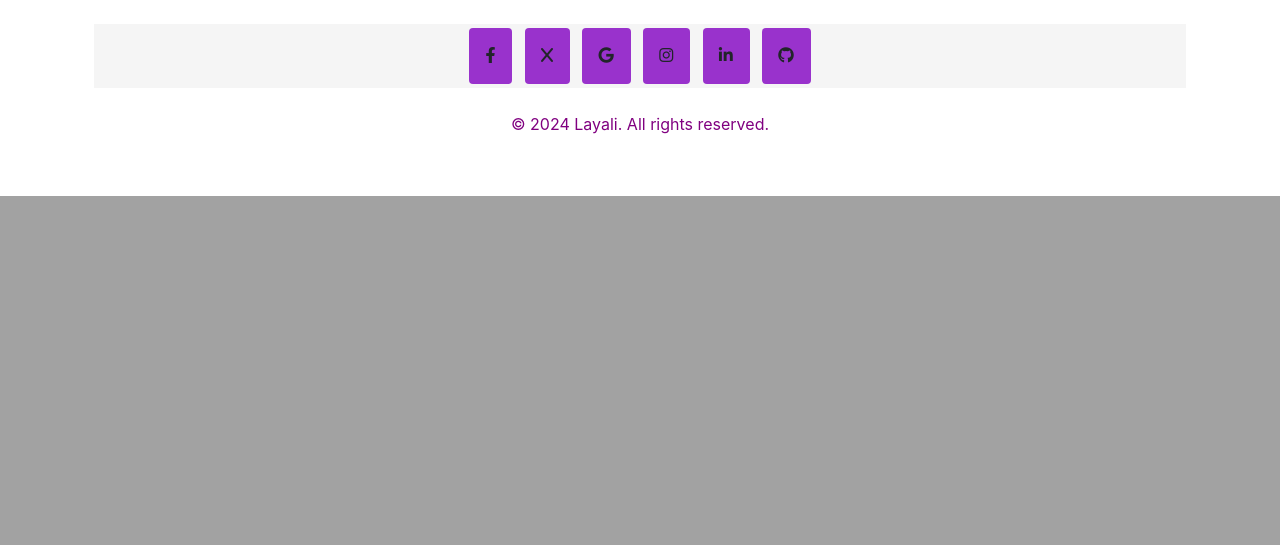
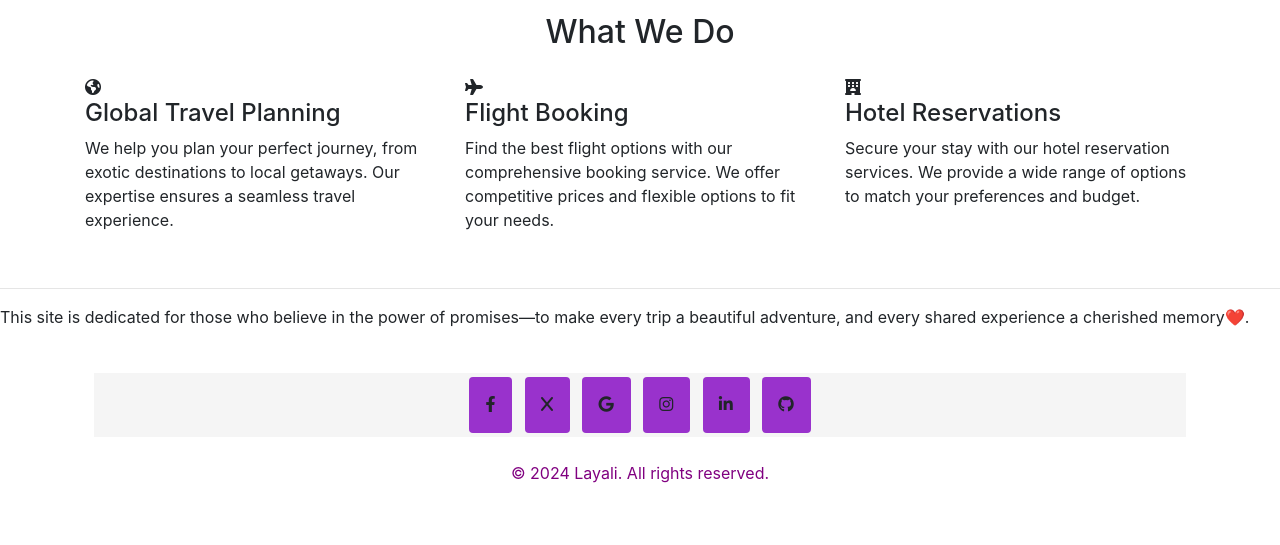
Before and after one commit to ci-sumi/neethus-travel-desk, a Django app: page /accounts/index in a window 1280 px wide. Shown: the part 1611-2156 px from the top of the page. Before the commit the page ends 1807 px from the top, so only its background shows below. Run offline with Django 5.2, Linux system fonts and the light colour scheme; some libraries are stand-ins or nearby versions.

Commit message:
Add services section with icons and descriptions.

```diff
--- a/core/accounts/templates/index.html
+++ b/core/accounts/templates/index.html
@@ -102,6 +102,42 @@
               </div>
             </div>
           </main>
+          <hr>
+          <div class="services-section">
+            <div class="container">
+                <h2 class="text-center mb-4">What We Do</h2>
+                <div class="row">
+                    <div class="col-md-4 mb-4">
+                        <div class="service-card">
+                            <i class="fas fa-globe-americas"></i>
+                            <h4>Global Travel Planning</h4>
+                            <p>We help you plan your perfect journey, from exotic destinations to local getaways. Our expertise ensures a seamless travel experience.</p>
+                        </div>
+                    </div>
+                    <div class="col-md-4 mb-4">
+                        <div class="service-card">
+                            <i class="fas fa-plane"></i>
+                            <h4>Flight Booking</h4>
+                            <p>Find the best flight options with our comprehensive booking service. We offer competitive prices and flexible options to fit your needs.</p>
+                        </div>
+                    </div>
+                    <div class="col-md-4 mb-4">
+                        <div class="service-card">
+                            <i class="fas fa-hotel"></i>
+                            <h4>Hotel Reservations</h4>
+                            <p>Secure your stay with our hotel reservation services. We provide a wide range of options to match your preferences and budget.</p>
+                        </div>
+                    </div>
+                </div>
+            </div>
+            <hr>
+            <div>
+              This site is dedicated for those who believe in the power of promises—to make every trip a beautiful adventure, and every shared experience a cherished memory❤️.
+            </div>
+        </div>
+
+
+
 
 </body>
 <!-- Footer -->
```
